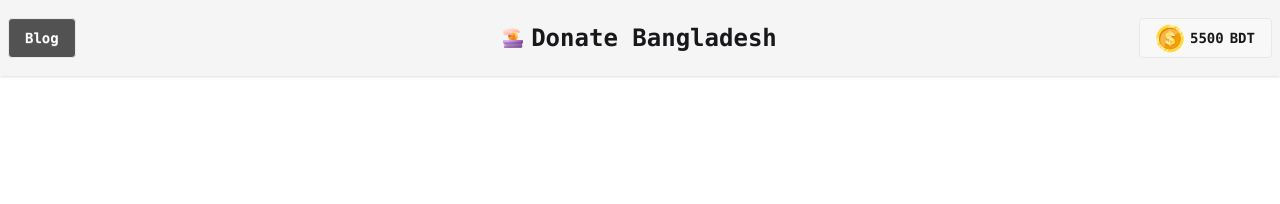
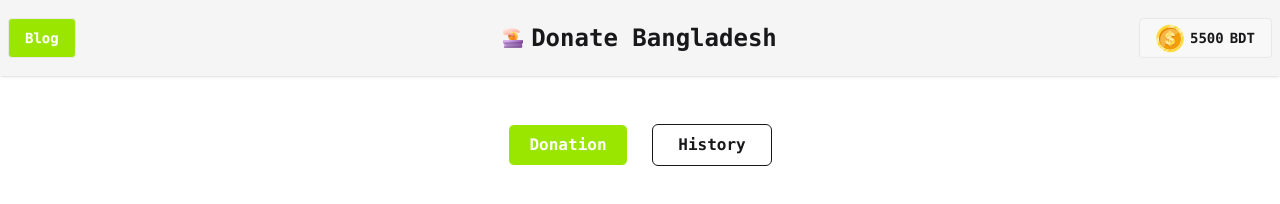
Before and after one commit to fariha-nazia/aid-for-flood, a plain HTML site: page index.html in a window 1280 px wide. Drawn offline with nearby package versions, Linux system fonts and the light colour scheme.

Commit message:
toogle btn UI ready

```diff
--- a/index.html
+++ b/index.html
@@ -13,7 +13,7 @@
     <script src="https://cdn.jsdelivr.net/npm/@tailwindcss/browser@4"></script>
 </head>
 <body class="font-mono">
-    <!-- ======================================== Nav Bar ========================================== -->
+    <!-- ====================================== Nav Bar ========================================== -->
     <header class="bg-neutral-100 sticky top-0 z-50">
     <div class="navbar bg-neutral-100 shadow-sm">
         <div class="navbar-start">
@@ -27,7 +27,7 @@
                 <li><a> <img  src="./assets/logo.png" alt="">Donate Bangladesh</a></li>
             </ul>
             </div>
-            <a class="btn font-semibold border bg-neutral-600 text-white"><span>Blog</span></a>
+            <a class="btn font-semibold border bg-lime-400 text-white"><span>Blog</span></a>
         </div>
         <div class="navbar-center hidden lg:flex">
             <ul class="menu menu-horizontal px-1">
@@ -39,7 +39,33 @@
         </div>
     </div>
     </header>
-    <!-- ======================================== Nav Bar ========================================== -->
+    <!-- ====================================== Nav Bar End ========================================== -->
+
+<main class="">
+    <!-- ======================================  Toggle Btn ========================================== -->
+    <section>
+        <div class="flex justify-center m-12">
+            <button
+            class="border w-30 mr-6 py-2 rounded-md text-white font-semibold bg-lime-400">
+                Donation
+            </button>
+
+            <button
+            class="border w-30 py-2 rounded-md font-semibold ">
+                History
+            </button>
+        </div>
+    </section>
+    <!-- ======================================  Toggle Btn End ========================================== -->
+
+
+    <!-- ======================================  Donation Blog ==========================================
+    -->
+
+    <!-- ======================================  Donation Blog End ========================================== -->
+
+
+
 
 
 
```
